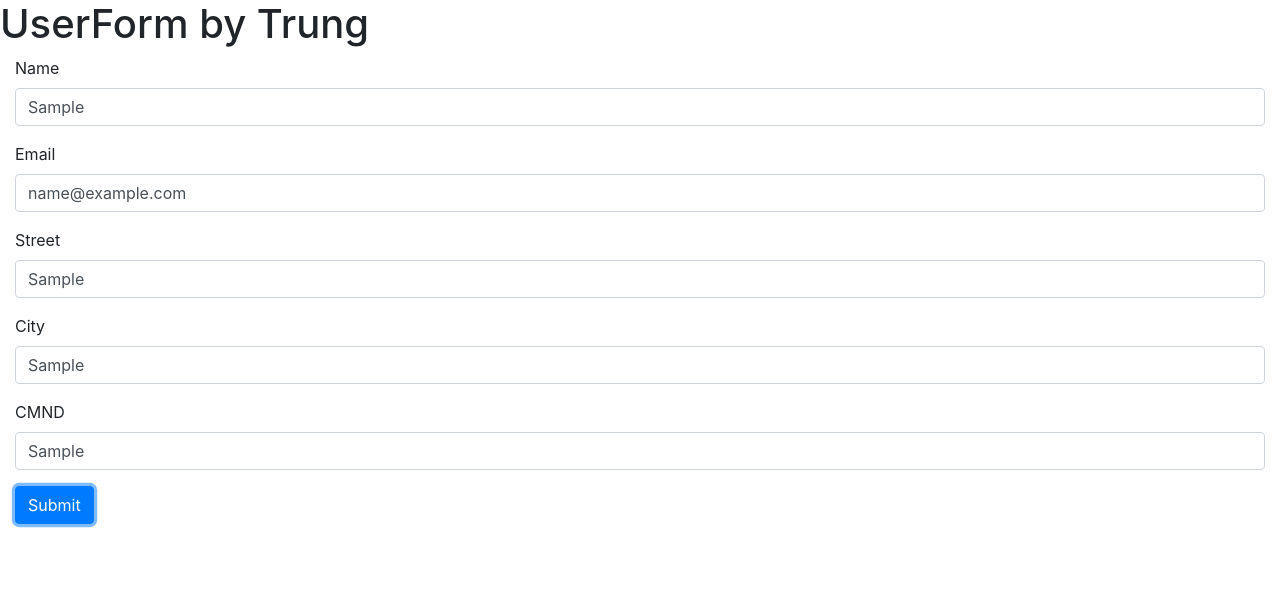
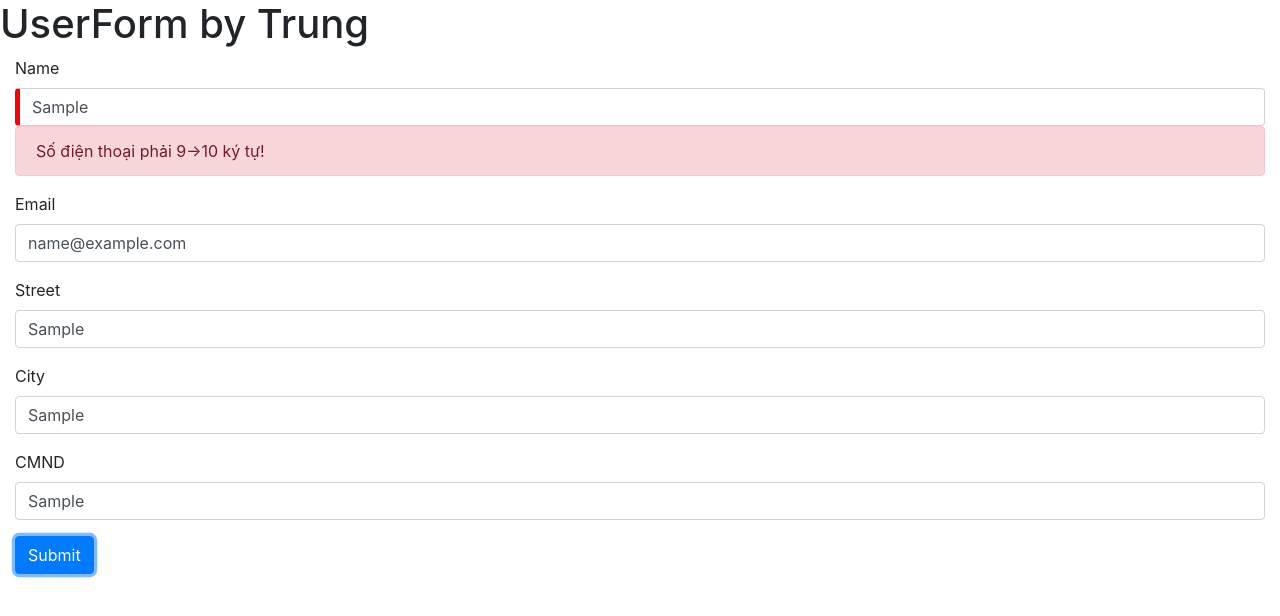
Before and after one commit to namtrungit/AngularCanban, an Angular app: page / in a window 1280 px wide. Both pictures are taken after typing "Sample", "name@example.com", "Sample", "Sample", "Sample" into the empty fields and a click on the button "Submit". Shown: the top 616 px of the page. Built offline with nearby package versions, Linux system fonts and the light colour scheme.

Commit message:
lesson16: Validate Form P1

```diff
--- a/src/app/app.component.css
+++ b/src/app/app.component.css
@@ -1,3 +1,6 @@
-h4,h2 {
-    color: blueviolet;
+.ng-valid[required],.ng-valid.required{
+    border-left: green 5px solid;
 }
+.ng-invalid:not(form){
+    border-left: red 5px solid;
+}
--- a/src/app/app.component.html
+++ b/src/app/app.component.html
@@ -5,7 +5,15 @@
   <form #userForm="ngForm" (ngSubmit)="onSubmit(userForm.value)">
     <div class="form-group">
       <label>Name</label>
-      <input type="text" class="form-control" name="name" ngModel/>
+      <input type="text" class="form-control" name="name" minlength="9" maxlength="11" required #name="ngModel" ngModel/>
+      <div *ngIf="name.errors && (name.dirty || name.touched)" class="alert alert-danger">
+        <div [hidden]="!name.name.errors">
+          Chưa nhập tên!
+        </div>
+        <div [hidden]="name.minlength">
+          Số điện thoại phải 9->10 ký tự!
+        </div>
+      </div>
     </div>
     <div class="form-group">
       <label>Email</label>
--- a/src/app/app.component.ts
+++ b/src/app/app.component.ts
@@ -3,8 +3,6 @@ import { Component } from '@angular/core';
 @Component({
   selector: 'app-root',
   templateUrl: './app.component.html',
-  // template: '<h4>Học hutech</h4>',
-  styles: ['h4 {color:blue}'],
   styleUrls: ['./app.component.css'],
 })
 export class AppComponent {
--- a/src/index.html
+++ b/src/index.html
@@ -2,24 +2,22 @@
 <html lang="en">
 
 <head>
+  <link rel="stylesheet" href="https://maxcdn.bootstrapcdn.com/bootstrap/4.0.0/css/bootstrap.min.css" integrity="sha384-Gn5384xqQ1aoWXA+058RXPxPg6fy4IWvTNh0E263XmFcJlSAwiGgFAW/dAiS6JXm"
+    crossorigin="anonymous">
   <meta charset="utf-8">
   <title>Angular Căn Bản</title>
   <base href="/">
   <meta name="viewport" content="width=device-width, initial-scale=1">
-  <link rel="icon" type="image/x-icon" href="favicon.ico">
-  <link rel="stylesheet" href="https://maxcdn.bootstrapcdn.com/bootstrap/4.0.0/css/bootstrap.min.css" integrity="sha384-Gn5384xqQ1aoWXA+058RXPxPg6fy4IWvTNh0E263XmFcJlSAwiGgFAW/dAiS6JXm"
-    crossorigin="anonymous">
+</head>
 
-  <script src="https://maxcdn.bootstrapcdn.com/bootstrap/4.0.0/js/bootstrap.min.js" integrity="sha384-JZR6Spejh4U02d8jOt6vLEHfe/JQGiRRSQQxSfFWpi1MquVdAyjUar5+76PVCmYl"
-    crossorigin="anonymous"></script>
+<body>
+  <app-root></app-root>
   <script src="https://code.jquery.com/jquery-3.2.1.slim.min.js" integrity="sha384-KJ3o2DKtIkvYIK3UENzmM7KCkRr/rE9/Qpg6aAZGJwFDMVNA/GpGFF93hXpG5KkN"
     crossorigin="anonymous"></script>
   <script src="https://cdnjs.cloudflare.com/ajax/libs/popper.js/1.12.9/umd/popper.min.js" integrity="sha384-ApNbgh9B+Y1QKtv3Rn7W3mgPxhU9K/ScQsAP7hUibX39j7fakFPskvXusvfa0b4Q"
     crossorigin="anonymous"></script>
-</head>
-
-<body>
-  <app-root></app-root>
+  <script src="https://maxcdn.bootstrapcdn.com/bootstrap/4.0.0/js/bootstrap.min.js" integrity="sha384-JZR6Spejh4U02d8jOt6vLEHfe/JQGiRRSQQxSfFWpi1MquVdAyjUar5+76PVCmYl"
+    crossorigin="anonymous"></script>
 </body>
 
 </html>
```
Also changed, not shown: .angular-cli.json.
